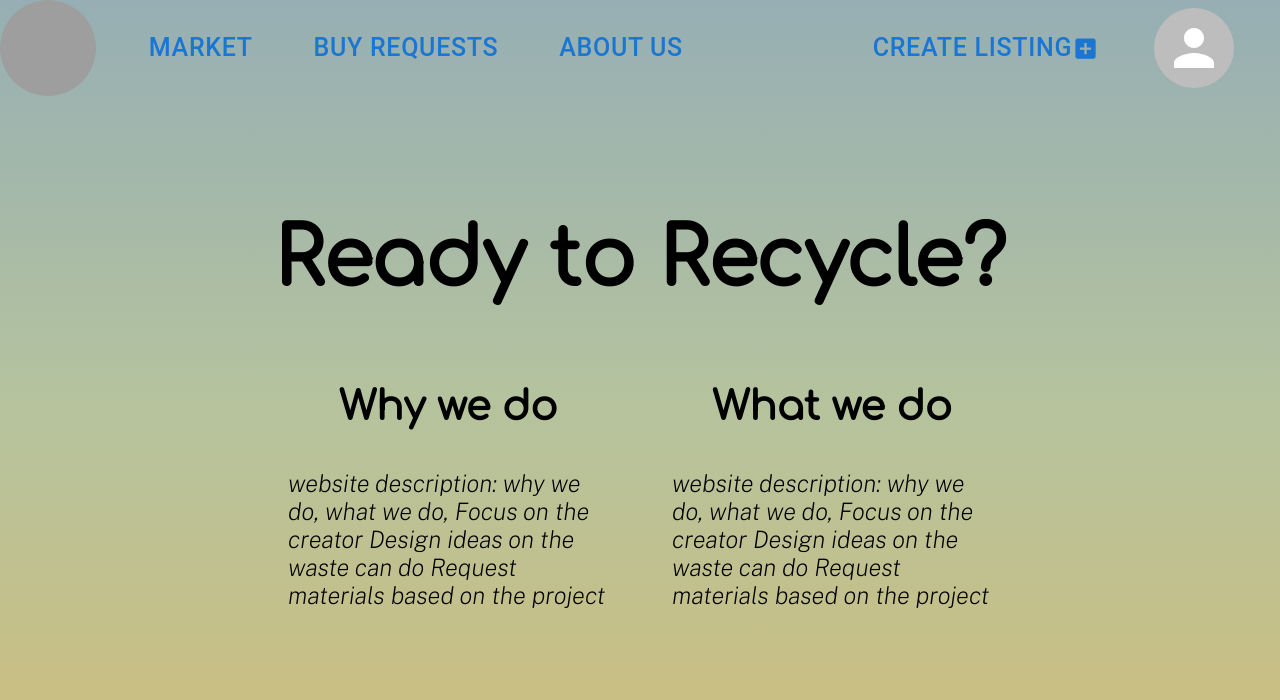
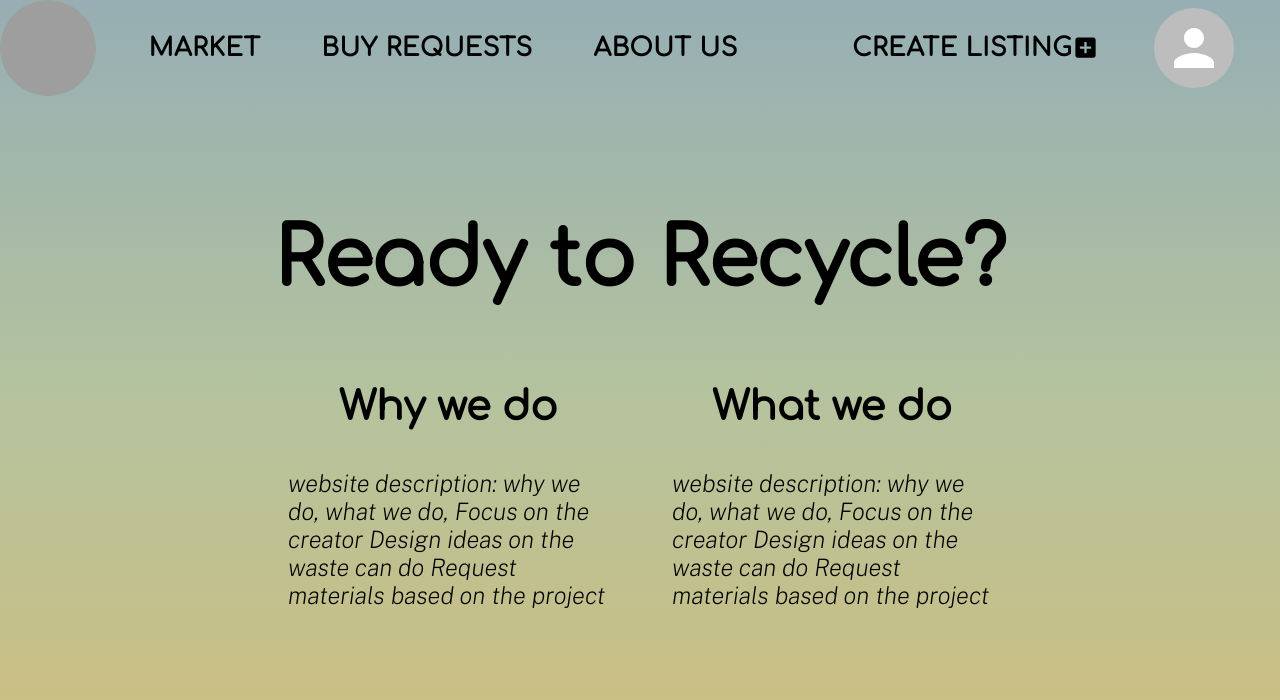
Before and after one commit to thebowenfeng/codebrew2022, a React (Create React App) app: page / in a window 1280 px wide. Shown: the top 700 px of the page. Built offline with nearby package versions, Linux system fonts and the light colour scheme; grey boxes are pictures that could not be loaded.

Commit message:
adjust font size, family and weight, adjust button size

```diff
--- a/src/Components/global_menubar.js
+++ b/src/Components/global_menubar.js
@@ -17,23 +17,54 @@ export default function GlobalMenubar(){
                         <Avatar src="https://pbs.twimg.com/profile_images/1455185376876826625/s1AjSxph_400x400.jpg"
                         sx={{height: "12vh", width: "12vh"}}/>
                     </Box>
-                    <Button sx={{fontSize: "25px", position: 'relative', ml: "3.5vw"}}>
+                    <Button sx={{fontSize: "25px",
+                            position: 'relative',
+                            ml: "3.5vw",
+                            mt: "3.1vh",
+                            color: "#000000",
+                            fontFamily: "Comfortaa",
+                            fontWeight: "bold",
+                            height: "50%"}}>
                         Market
                     </Button>
-                    <Button sx={{fontSize: "25px", position: 'relative', ml: "3.5vw"}}>
+                    <Button sx={{fontSize: "25px",
+                            position: 'relative',
+                            ml: "3.5vw",
+                            mt: "3.1vh",
+                            color: "#000000",
+                            fontFamily: "Comfortaa",
+                            fontWeight: "bold",
+                            height: "50%"}}>
                         Buy Requests
                     </Button>
-                    <Button sx={{fontSize: "25px", position: 'relative', ml: "3.5vw"}}>
+                    <Button sx={{fontSize: "25px",
+                            position: 'relative',
+                            ml: "3.5vw",
+                            mt: "3.1vh",
+                            color: "#000000",
+                            fontFamily: "Comfortaa",
+                            fontWeight: "bold",
+                            height: "50%"}}>
                         About us
                     </Button>
                 </Box>
                 <Box sx={{width: "fit-content", display: "flex"}}>
-                    <Button sx={{fontSize: "25px", position: "relative", mr: "3vw"}}>
+                    <Button sx={{fontSize: "25px",
+                            position: "relative",
+                            mr: "3vw",
+                            mt: "3.1vh",
+                            color: "#000000",
+                            fontFamily: "Comfortaa",
+                            fontWeight: "bold",
+                            height: "50%"}}>
                         Create listing
-                        <AddBoxIcon sx={{fontSize: "27px"}}/>
+                        <AddBoxIcon sx={{fontSize: "27px",
+                                    color: "#000000",
+                                    mt: "-0.4vh"}}/>
                     </Button>
                     <IconButton sx={{position: "relative", mr: "3vw"}}>
-                        <Avatar alt="Remy Sharp" sx={{height: "80px", width: "80px"}}/>
+                        <Avatar alt="Remy Sharp" sx={{height: "80px",
+                                                    width: "80px"}}/>
                     </IconButton>
                 </Box>
             </Box>
```
